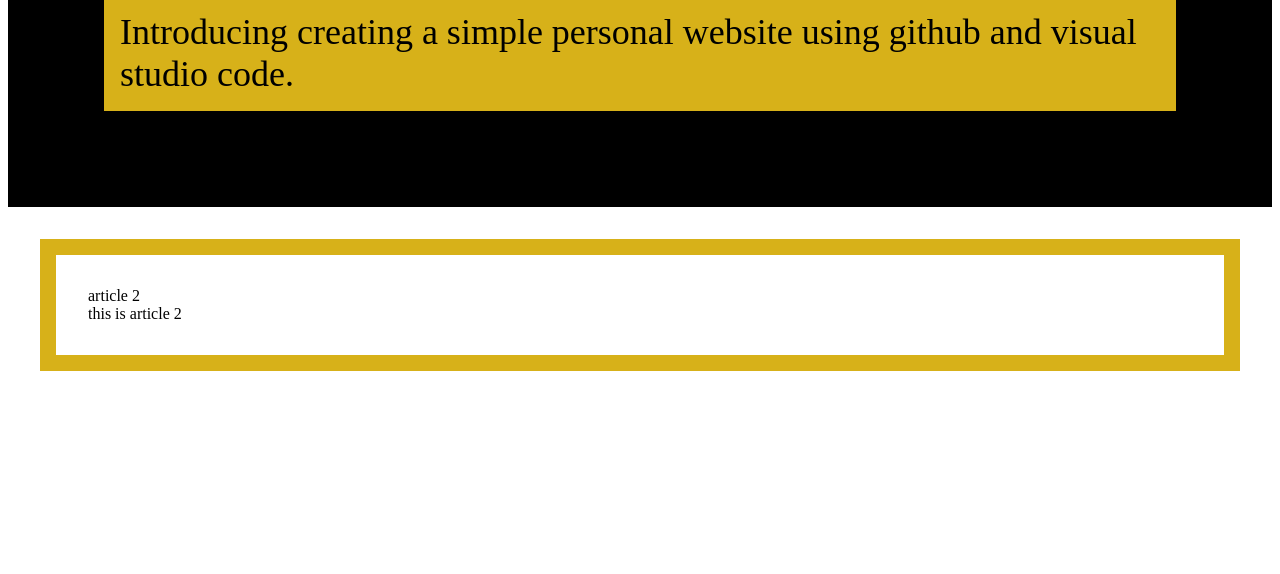
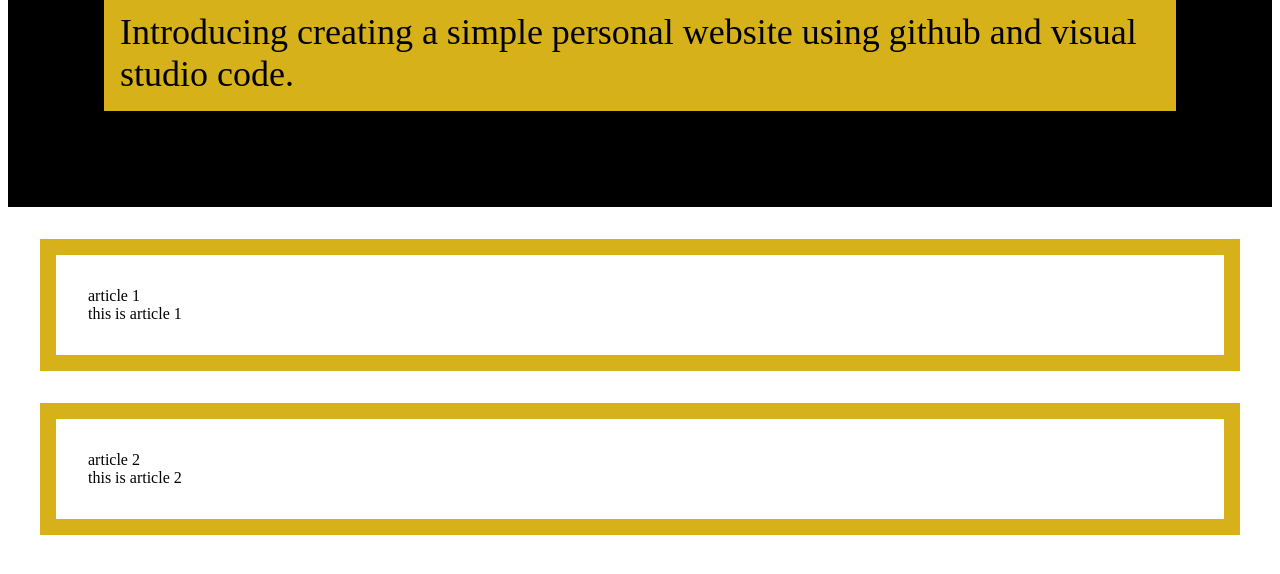
Before and after one commit to userax12/demo_website, a plain HTML site: page docs/index.html in a window 1280 px wide. Shown: the part 180-754 px from the top of the page. Drawn offline with Linux system fonts and the light colour scheme.

Commit message:
fix minor error

```diff
--- a/docs/index.html
+++ b/docs/index.html
@@ -41,7 +41,8 @@
 
             const container = document.getElementById("articles");
 
-            for (article of articles) {
+            for (const article of articles) {
+                (function (article) {
                     var xhr = new XMLHttpRequest();
                     xhr.open("GET", article.route, true);
 
@@ -61,6 +62,7 @@
                     };
 
                     xhr.send();
+                })(article);
             }
         }
     </script>
```
Lines whose indentation alone changed are shown as unchanged.
